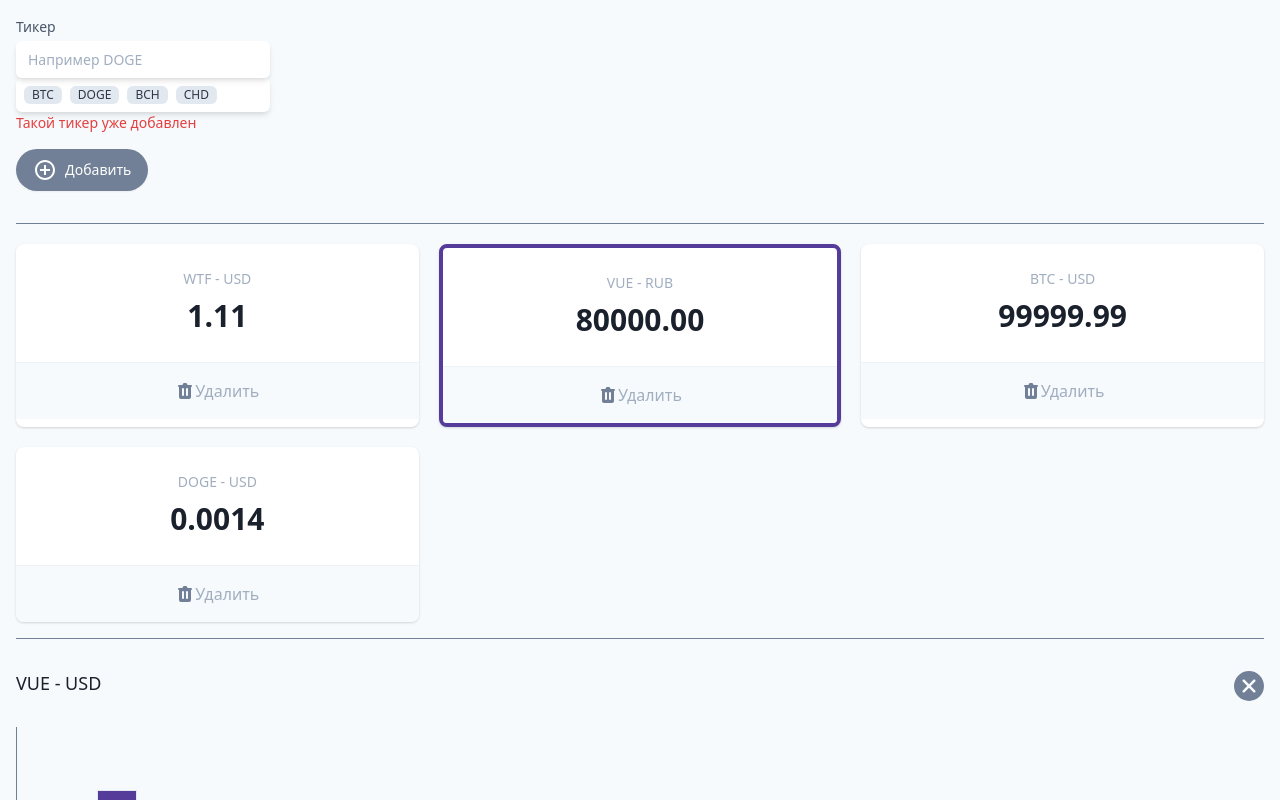
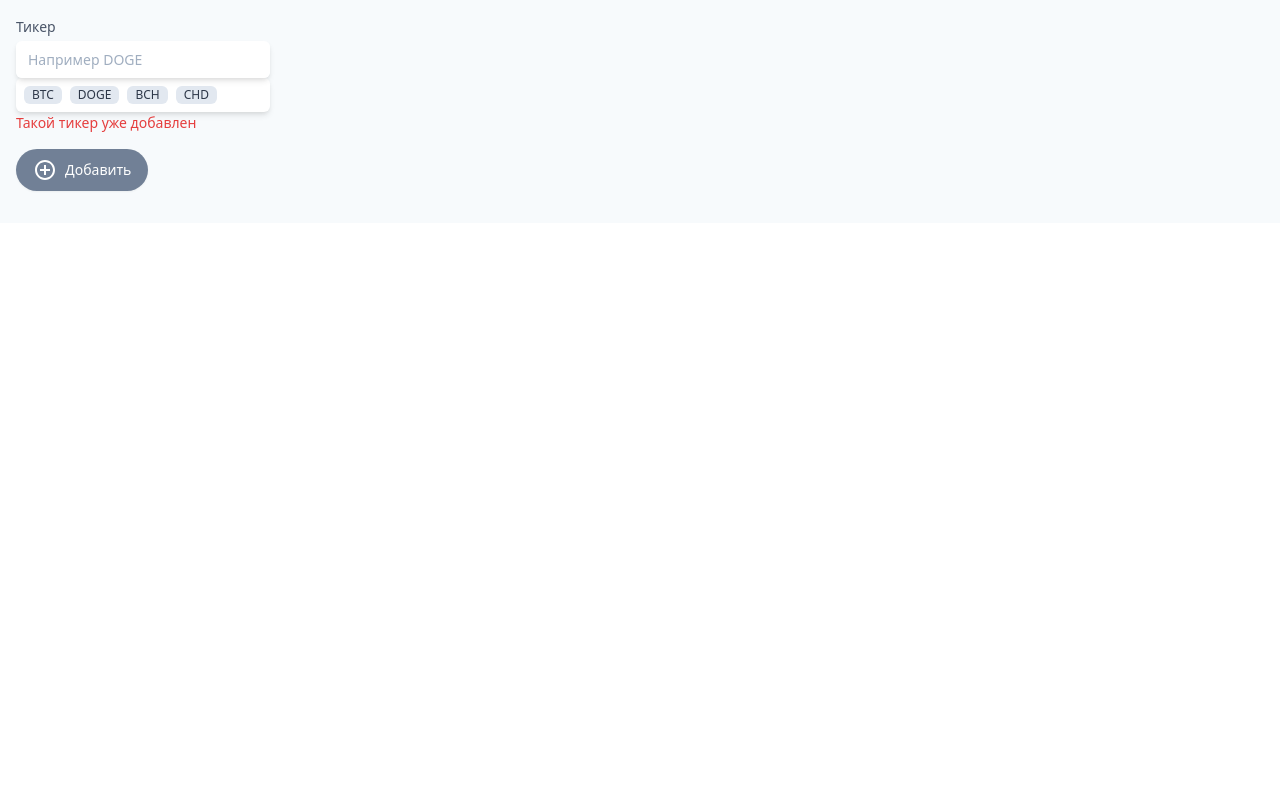
Before and after one commit to yankvasya/cryptonomicon, a Vue app: page / in a window 1280 px wide. Shown: the top 800 px of the page. Built offline with nearby package versions, Linux system fonts and the light colour scheme.

Commit message:
feat: added functional creating tickers

```diff
--- a/src/App.vue
+++ b/src/App.vue
@@ -29,9 +29,9 @@
       <section>
         <div class="flex">
           <div class="max-w-xs">
-            <label for="wallet" class="block text-sm font-medium text-gray-700"
-              >Тикер</label
-            >
+            <label for="wallet" class="block text-sm font-medium text-gray-700">
+              Тикер
+            </label>
             <div class="mt-1 relative rounded-md shadow-md">
               <input
                 type="text"
@@ -39,6 +39,7 @@
                 id="wallet"
                 class="block w-full pr-10 border-gray-300 text-gray-900 focus:outline-none focus:ring-gray-500 focus:border-gray-500 sm:text-sm rounded-md"
                 placeholder="Например DOGE"
+                v-model="inputValue"
               />
             </div>
             <div
@@ -71,6 +72,7 @@
         <button
           type="button"
           class="my-4 inline-flex items-center py-2 px-4 border border-transparent shadow-sm text-sm leading-4 font-medium rounded-full text-white bg-gray-600 hover:bg-gray-700 transition-colors duration-300 focus:outline-none focus:ring-2 focus:ring-offset-2 focus:ring-gray-500"
+          @click="addTicker"
         >
           <!-- Heroicon name: solid/mail -->
           <svg
@@ -89,100 +91,21 @@
         </button>
       </section>
 
+      <template v-if="tickers.length">
         <hr class="w-full border-t border-gray-600 my-4" />
         <dl class="mt-5 grid grid-cols-1 gap-5 sm:grid-cols-3">
           <div
             class="bg-white overflow-hidden shadow rounded-lg border-purple-800 border-solid cursor-pointer"
+            v-for="ticker in tickers"
+            :key="ticker.name"
           >
             <div class="px-4 py-5 sm:p-6 text-center">
               <dt class="text-sm font-medium text-gray-500 truncate">
-              WTF - USD
+                {{ ticker.name }}
               </dt>
-            <dd class="mt-1 text-3xl font-semibold text-gray-900">1.11</dd>
-          </div>
-          <div class="w-full border-t border-gray-200"></div>
-          <button
-            class="flex items-center justify-center font-medium w-full bg-gray-100 px-4 py-4 sm:px-6 text-md text-gray-500 hover:text-gray-600 hover:bg-gray-200 hover:opacity-20 transition-all focus:outline-none"
-          >
-            <svg
-              class="h-5 w-5"
-              xmlns="http://www.w3.org/2000/svg"
-              viewBox="0 0 20 20"
-              fill="#718096"
-              aria-hidden="true"
-            >
-              <path
-                fill-rule="evenodd"
-                d="M9 2a1 1 0 00-.894.553L7.382 4H4a1 1 0 000 2v10a2 2 0 002 2h8a2 2 0 002-2V6a1 1 0 100-2h-3.382l-.724-1.447A1 1 0 0011 2H9zM7 8a1 1 0 012 0v6a1 1 0 11-2 0V8zm5-1a1 1 0 00-1 1v6a1 1 0 102 0V8a1 1 0 00-1-1z"
-                clip-rule="evenodd"
-              ></path></svg
-            >Удалить
-          </button>
-        </div>
-        <div
-          class="bg-white overflow-hidden shadow rounded-lg border-purple-800 border-solid border-4 cursor-pointer"
-        >
-          <div class="px-4 py-5 sm:p-6 text-center">
-            <dt class="text-sm font-medium text-gray-500 truncate">
-              VUE - RUB
-            </dt>
-            <dd class="mt-1 text-3xl font-semibold text-gray-900">80000.00</dd>
-          </div>
-          <div class="w-full border-t border-gray-200"></div>
-          <button
-            class="flex items-center justify-center font-medium w-full bg-gray-100 px-4 py-4 sm:px-6 text-md text-gray-500 hover:text-gray-600 hover:bg-gray-200 hover:opacity-20 transition-all focus:outline-none"
-          >
-            <svg
-              class="h-5 w-5"
-              xmlns="http://www.w3.org/2000/svg"
-              viewBox="0 0 20 20"
-              fill="#718096"
-              aria-hidden="true"
-            >
-              <path
-                fill-rule="evenodd"
-                d="M9 2a1 1 0 00-.894.553L7.382 4H4a1 1 0 000 2v10a2 2 0 002 2h8a2 2 0 002-2V6a1 1 0 100-2h-3.382l-.724-1.447A1 1 0 0011 2H9zM7 8a1 1 0 012 0v6a1 1 0 11-2 0V8zm5-1a1 1 0 00-1 1v6a1 1 0 102 0V8a1 1 0 00-1-1z"
-                clip-rule="evenodd"
-              ></path></svg
-            >Удалить
-          </button>
-        </div>
-        <div
-          class="bg-white overflow-hidden shadow rounded-lg border-purple-800 border-solid cursor-pointer"
-        >
-          <div class="px-4 py-5 sm:p-6 text-center">
-            <dt class="text-sm font-medium text-gray-500 truncate">
-              BTC - USD
-            </dt>
-            <dd class="mt-1 text-3xl font-semibold text-gray-900">99999.99</dd>
-          </div>
-          <div class="w-full border-t border-gray-200"></div>
-          <button
-            class="flex items-center justify-center font-medium w-full bg-gray-100 px-4 py-4 sm:px-6 text-md text-gray-500 hover:text-gray-600 hover:bg-gray-200 hover:opacity-20 transition-all focus:outline-none"
-          >
-            <svg
-              class="h-5 w-5"
-              xmlns="http://www.w3.org/2000/svg"
-              viewBox="0 0 20 20"
-              fill="#718096"
-              aria-hidden="true"
-            >
-              <path
-                fill-rule="evenodd"
-                d="M9 2a1 1 0 00-.894.553L7.382 4H4a1 1 0 000 2v10a2 2 0 002 2h8a2 2 0 002-2V6a1 1 0 100-2h-3.382l-.724-1.447A1 1 0 0011 2H9zM7 8a1 1 0 012 0v6a1 1 0 11-2 0V8zm5-1a1 1 0 00-1 1v6a1 1 0 102 0V8a1 1 0 00-1-1z"
-                clip-rule="evenodd"
-              ></path></svg
-            >Удалить
-          </button>
-        </div>
-        <div
-          class="bg-white overflow-hidden shadow rounded-lg border-purple-800 border-solid cursor-pointer"
-        >
-          <div class="px-4 py-5 sm:p-6 text-center">
-            <dt class="text-sm font-medium text-gray-500 truncate">
-              DOGE - USD
-            </dt>
-            <dd class="mt-1 text-3xl font-semibold text-gray-900">0.0014</dd>
+              <dd class="mt-1 text-3xl font-semibold text-gray-900">
+                {{ ticker.value }}
+              </dd>
             </div>
             <div class="w-full border-t border-gray-200"></div>
             <button
@@ -205,7 +128,8 @@
           </div>
         </dl>
         <hr class="w-full border-t border-gray-600 my-4" />
-      <section class="relative">
+      </template>
+      <section class="relative" v-if="false">
         <h3 class="text-lg leading-6 font-medium text-gray-900 my-8">
           VUE - USD
         </h3>
@@ -242,6 +166,20 @@
 <script>
 export default {
   name: "App",
+  data() {
+    return {
+      inputValue: "",
+      tickers: [],
+    };
+  },
+  methods: {
+    addTicker() {
+      if (!this.inputValue.trim()) return;
+      const ticket = { name: this.inputValue, value: "-" };
+      this.tickers.push(ticket);
+      this.inputValue = "";
+    },
+  },
 };
 </script>
 
```
Lines whose indentation alone changed are shown as unchanged.
